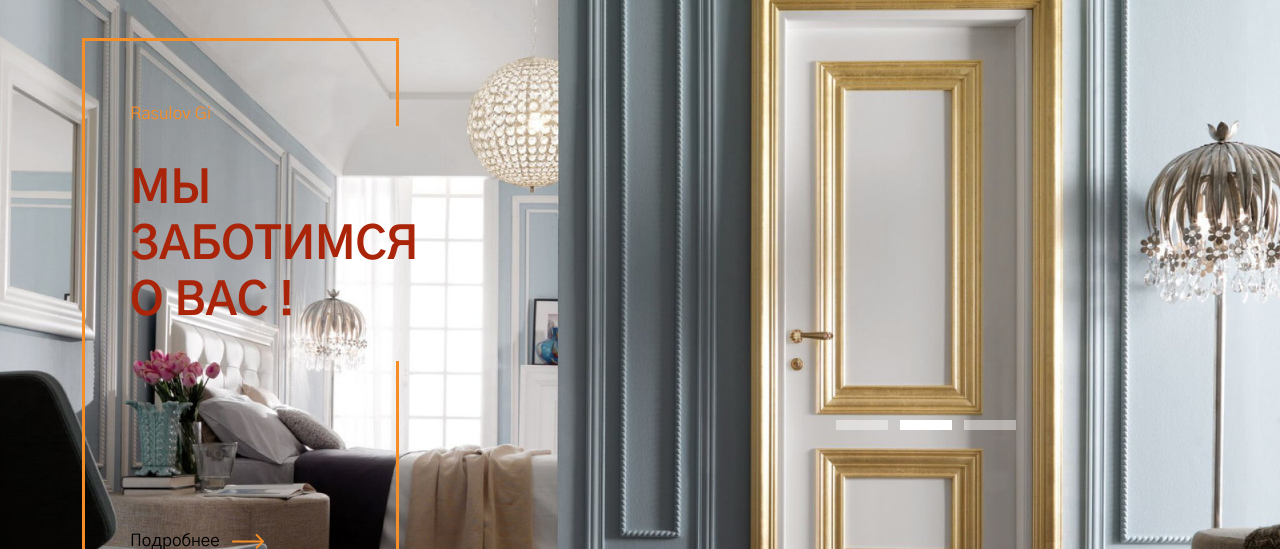
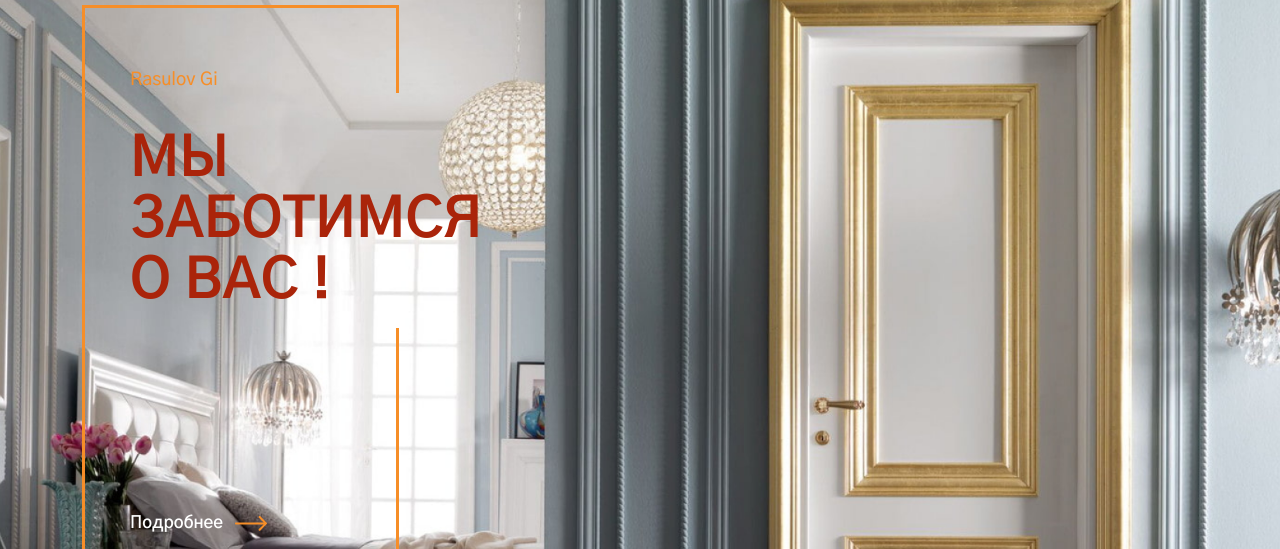
Before and after one commit to 7Davronbek/app-rasulovGI-client, a React (Create React App) app: page /catalog/by-id in a window 1280 px wide. Shown: the part 251-800 px from the top of the page. Built offline with nearby package versions, Linux system fonts and the light colour scheme.

Commit message:
rasulovGI-app

```diff
--- a/src/sass/main.scss
+++ b/src/sass/main.scss
@@ -54,13 +54,24 @@ body {
     .Header {
         padding-bottom: 40px;
         position: relative;
+        height: 800px;
 
         .col-12 {
             position: absolute;
-            top: 19%;
+            top: 12%;
+        }
+
+        .swiper {
+            height: 100%;
         }
 
         .swiper-slide {
+            height: 100%;
+
+            img {
+                object-fit: cover;
+                height: 100%;
+            }
 
             .cards {
                 opacity: 0;
@@ -115,10 +126,10 @@ body {
             width: 192px;
             right: 20%;
             left: inherit;
-            bottom: 21%;
+            bottom: 8%;
 
             .swiper-pagination-bullet {
-                background: rgba(255, 255, 255, 0.44);
+                background: rgba(255, 255, 255, 0.897);
                 width: 60%;
                 height: 10px;
                 border-radius: 0;
@@ -127,7 +138,7 @@ body {
                 transition: all .4s ease;
 
                 &.swiper-pagination-bullet-active {
-                    background-color: #fff;
+                    background-color: $colorRed;
                 }
             }
         }
@@ -153,29 +164,32 @@ body {
                 top: 65px;
 
                 h1 {
-                    font-weight: 400;
                     font-size: 17px;
                     line-height: 21px;
-                    color: #F68E28;
+                    font-weight: 500;
+                    font-size: 18px;
+                    color: $colorYellow;
                 }
 
                 h2 {
                     text-transform: uppercase;
                     font-weight: 700;
-                    font-size: 45px;
-                    line-height: 56px;
-                    color: #AA240A;
+                    font-weight: 700;
+                    font-size: 55px;
+                    line-height: 61px;
+                    color: $colorRed;
                     margin: 38px 0 200px 0 !important;
                     width: 50%;
                 }
 
                 a {
                     font-weight: 400;
-                    font-size: 17px;
                     line-height: 21px;
-                    color: #000000;
                     display: flex;
                     align-items: center;
+                    font-size: 17px;
+                    font-weight: 600;
+                    color: #ffffff;
 
                     span {
                         margin-left: 12px;
```
Also changed, not shown: 1 other file (tests, documents, lock files or other folders).
